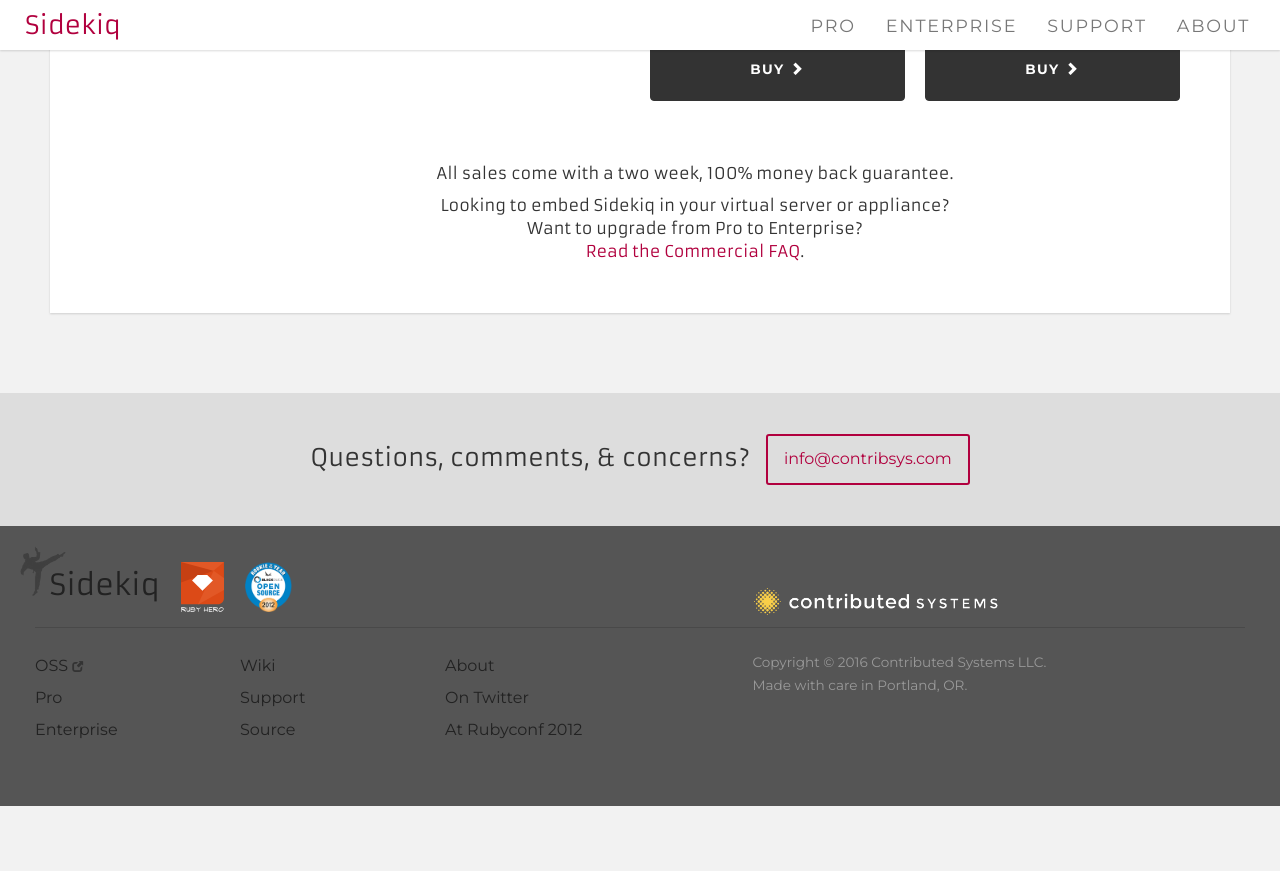
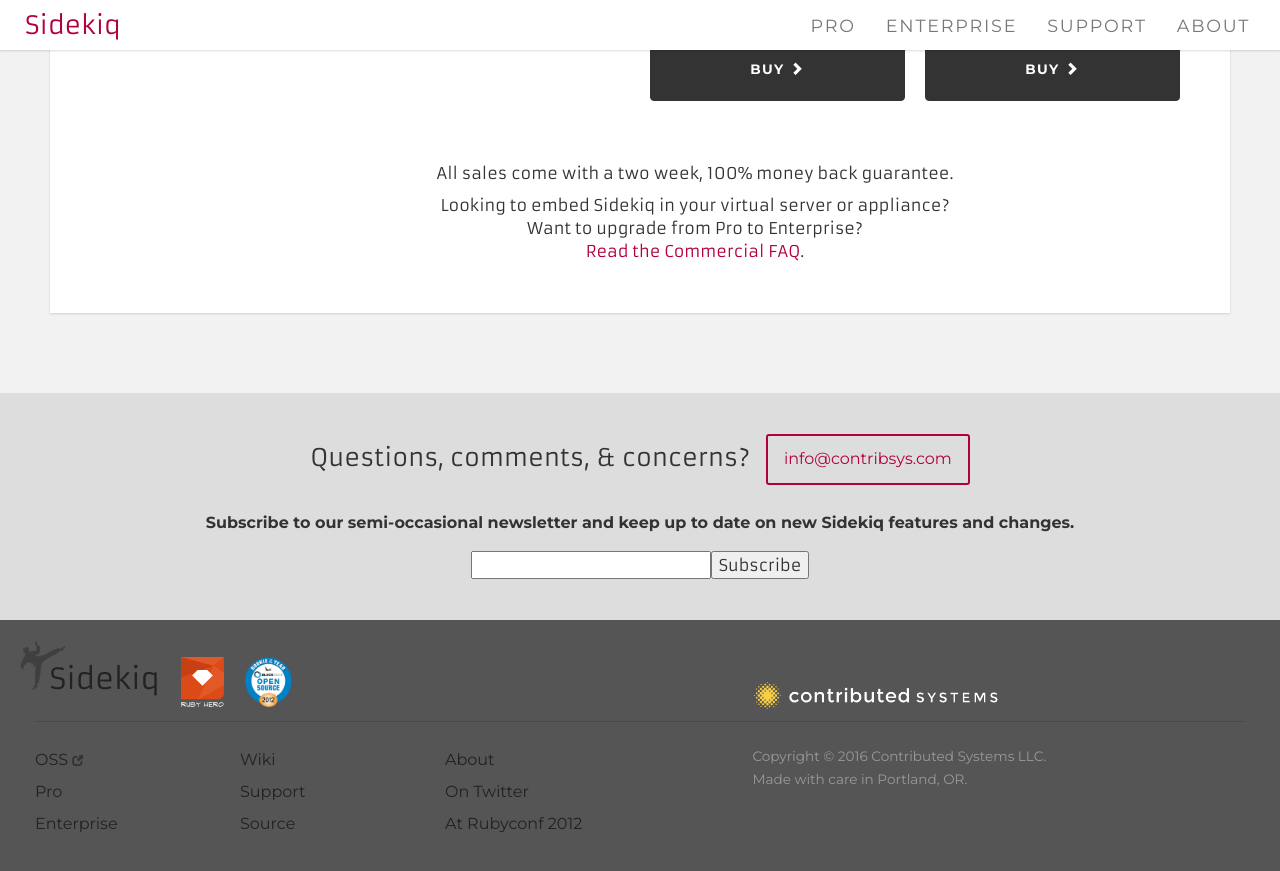
Before and after one commit to gurusoftware007/Sidekiq, a Jekyll site: the page built from index.html, in a window 1280 px wide and 900 px high, scrolled down 1765 px. Shown: the top 871 px of the window. Built offline with Jekyll 4.4.1, drawn with Linux system fonts in a browser that asks for light colours; before the commit the page ends 2571 px from its top, so only the background shows below that.

Commit message:
Add newsletter subscription, fixes #2820

```diff
--- a/_includes/footer.html
+++ b/_includes/footer.html
@@ -1,3 +1,14 @@
+<footer class="skq-subfooter">
+  <div class="fluid-container">
+    <h4>Questions, comments, &amp; concerns?<a
+        href="mailto:info@contribsys.com?subject=Sidekiq%20question,%20comment,%20concern" type="button"
+        class="btn btn-default">info@contribsys.com</a></h4>
+  </div>
+  <form class="text-center" action="https://tinyletter.com/sidekiq" method="post" target="popupwindow" onsubmit="window.open('https://tinyletter.com/sidekiq', 'popupwindow', 'scrollbars=yes,width=800,height=600');return true">
+    <label for="tlemail">Subscribe to our semi-occasional newsletter and keep up to date on new Sidekiq features and changes.</label></p>
+    <input type="text" style="width:240px" name="email" id="tlemail" /><input type="hidden" value="1" name="embed"/><input type="submit" value="Subscribe" /></p>
+  </form>
+</footer>
 <footer>
   <div class="container-fluid">
     <div class="row">
--- a/index.html
+++ b/index.html
@@ -165,7 +165,6 @@ layout: default
           <td><span class="glyphicon glyphicon-minus-sign"></span></td>
           <td><span class="glyphicon glyphicon-ok-sign"></span></td>
         </tr>
-
         <tr>
           <td class="key">Dedicated Support</td>
           <td>None</td>
@@ -239,10 +238,3 @@ layout: default
   </div>
   <div class="spacer-md"></div>
 </div>
-<footer class="skq-subfooter">
-  <div class="fluid-container">
-    <h4>Questions, comments, &amp; concerns?<a
-        href="mailto:info@contribsys.com?subject=Sidekiq%20question,%20comment,%20concern" type="button"
-        class="btn btn-default">info@contribsys.com</a></h4>
-  </div>
-</footer>
```
